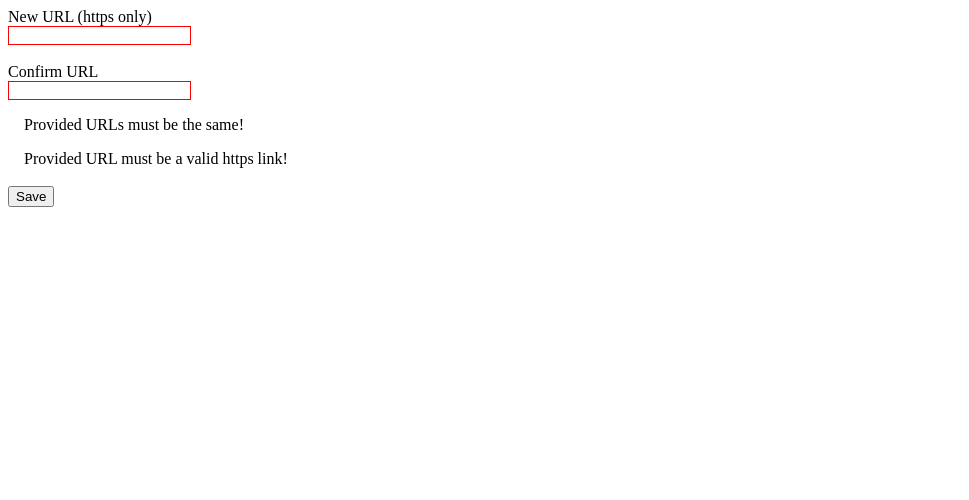
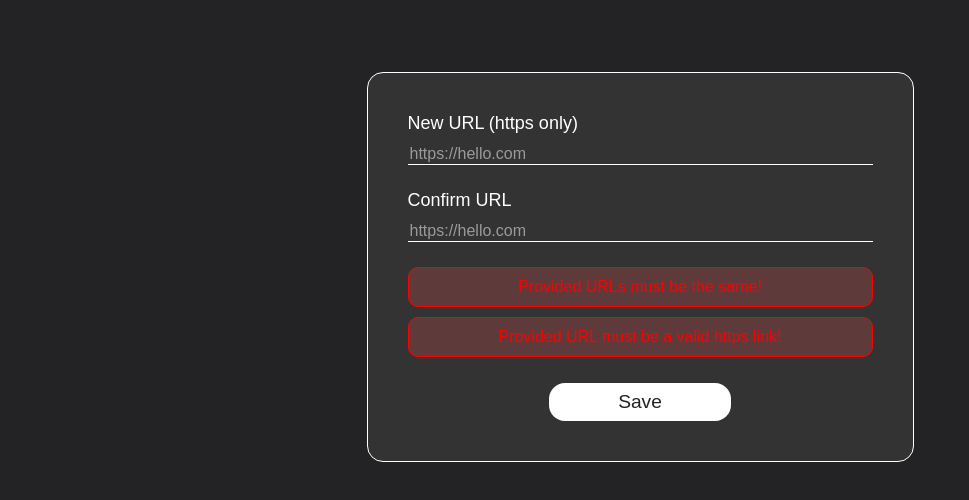
Before and after one commit to ShibutElizabeth/tagvenue-test, a Vue app: page / in a window 1280 px wide. Shown: the top 500 px of the page, without its empty margins (0-969 px from the left). Built offline with nearby package versions, Linux system fonts and the light colour scheme.

Commit message:
feat: new layout

```diff
--- a/src/App.vue
+++ b/src/App.vue
@@ -1,27 +1,24 @@
 <template>
-  <div>New URL (https only)</div>
-  <input type=text v-model="url1" :class="{error: isInvalidUrl(url1)}" />
-  <br><br>
-  <div>Confirm URL</div>
-  <input type=text v-model="url2" :class="{error: isInvalidUrl(url2)}" />
+    <div :class="$style.container">
+        <div :class="$style.form">
+            <URLInput label="New URL (https only)"></URLInput>
+            <URLInput label="Confirm URL"></URLInput>
 
-  <div class="errors">
-      <div class="error-text" v-show="url1 != url2">
-        Provided URLs must be the same!
+            <div :class="$style.errors">
+                <Error message="Provided URLs must be the same!" v-show="url1 != url2"></Error>
+                <Error message="Provided URL must be a valid https link!" v-show="url1 != url2"></Error>
             </div>
-
-      <div class="error-text" v-show="url1 != url2">
-        Provided URL must be a valid https link!
+            <button :class="$style.button" @click="submit">Save</button>
         </div>
     </div>
-  <br>
-  <button @click="submit">Save</button>
-
   </template>
 
 <script>
-import HelloWorldVue from "./components/HelloWorld.vue";
+
+import URLInput from "./components/URLInput.vue";
+import Error from "./components/Error.vue";
 import { addNewUrl } from "./api";
+
 export default {
     name: "App",
     data() {
@@ -34,7 +31,9 @@ export default {
     watch: {
     },
     components: {
-    HelloWorld: HelloWorldVue,
+        URLInput,
+        Error
+        // HelloWorld: HelloWorldVue,
     },
     methods: {
         isInvalidUrl(url) {
@@ -52,22 +51,57 @@ export default {
 };
 </script>
 
-<style>
+<style module>
 :root {
     --brand-danger: #ff0000;
+    --brand-dark: #232325;
+    --brand-light: #ffffff;
+    --brand-lighter: #ffffff12;
+    background-color: var(--brand-dark);
+    font-family: Arial, Helvetica, sans-serif;
+    color: white;
 }
 
-input {
-  outline: none; /* Prevent blue border when error border is visible */
+.container{
+    display: flex;
+    align-items: center;
+    justify-content: center;
+    width: 100%;
+    padding: 5vw 0;
 }
 
-.error-text {
-  padding: 16px;
-  color: --brand-danger;
-  margin-bottom: -16px;
+.form{
+    display: flex;
+    flex-direction: column;
+    gap: 25px;
+    border: 1px solid var(--brand-light);
+    border-radius: 16px;
+    padding: 40px;
+    width: 465px;
+    min-width: 22vw;
+    background-color: var(--brand-lighter);
 }
 
-.error {
-  border: 1px solid red;
+.button{
+    min-width: 100px;
+    max-width: 182px;
+    width: 19vw;
+    background-color: var(--brand-light);
+    color: var(--brand-dark);
+    border: none;
+    border-radius: 16px;
+    padding: 8px 26px;
+    display: block;
+    font-size: 1.2rem;
+    margin: auto;
 }
+
+.errors{
+    display: flex;
+    flex-direction: column;
+    gap: 10px;
+    height: fit-content;
+    min-height: 91px;
+}
+
 </style>
--- a/src/api.js
+++ b/src/api.js
@@ -1,7 +1,7 @@
 // Outside of the task scope
 // No need to edit
 // Just a mock, will be real a call in real environment
-export function addNewUrl(url) {
+export function addNewUrl() {
     return new Promise(resolve => {
         setTimeout(() => resolve(), 500);
     });
--- /dev/null
+++ b/src/components/Error.vue
@@ -0,0 +1,39 @@
+<template>
+    <div :class="$style.error">
+        <p :class="$style.error__message">{{ message }}</p>
+    </div>
+  </template>
+
+<script>
+  export default {
+    name: "App",
+    props: {
+        message: {
+            type: String,
+            default: ''
+        },
+    }
+  };
+  </script>
+
+<style module>
+.error{
+    display: flex;
+    flex-direction: row;
+    justify-content: center;
+    align-items: center;
+    background-color: rgba(243, 82, 82, 0.22);
+    border: 1px solid var(--brand-danger);
+    border-radius: 10px;
+    padding: 10px 3vw;
+    gap: 1vw;
+}
+
+.error__message{
+    font-size: 1rem;
+    padding: 0;
+    margin: 0;
+    color: var(--brand-danger);
+    text-align: center;
+}
+</style>
--- /dev/null
+++ b/src/components/URLInput.vue
@@ -0,0 +1,62 @@
+<template>
+    <div :class="$style.box">
+        <label :class="$style.box__label">{{ label }}</label>
+        <input :class="$style.box__input" type=text v-model="urlValue" :placeholder="placeholder" />
+    </div>
+  </template>
+
+<script>
+  export default {
+    name: "App",
+    props: {
+        label: {
+            type: String,
+            default: ''
+        },
+        placeholder: {
+            type: String,
+            default: 'https://hello.com'
+        }
+    },
+    data() {
+      return {
+        urlValue: '',
+      };
+    },
+    methods: {
+    }
+  };
+  </script>
+
+<style module>
+.box{
+    display: flex;
+    flex-direction: column;
+    gap: 10px;
+}
+
+.box__label{
+    font-size: 1.125rem;
+    font-weight: 400;
+}
+
+.box__input{
+    position: relative;
+    background-color: transparent;
+    border: none;
+    border-bottom: 1px solid var(--brand-light);
+    color: var(--brand-light);
+    font-size: 1rem;
+    text-align: left;
+    resize: none;
+}
+.box__input::placeholder{
+    color: var(--brand-light);
+    opacity: 0.5;
+}
+.box__input:focus{
+    border: none;
+    outline: none;
+    border-bottom: 1px solid var(--brand-light);
+}
+</style>
```
Also changed, not shown: 2 other files (tests, documents, lock files or other folders). Lines whose indentation alone changed are shown as unchanged.
